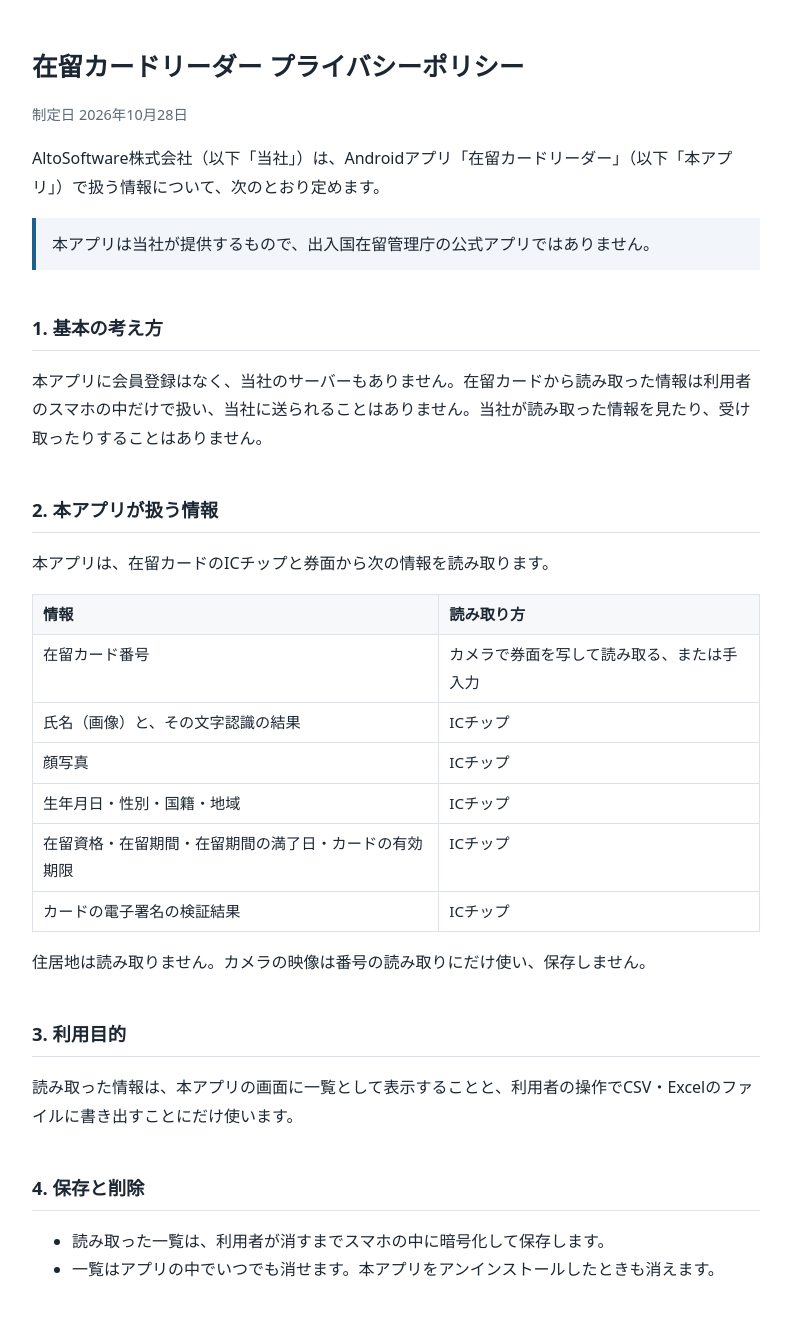
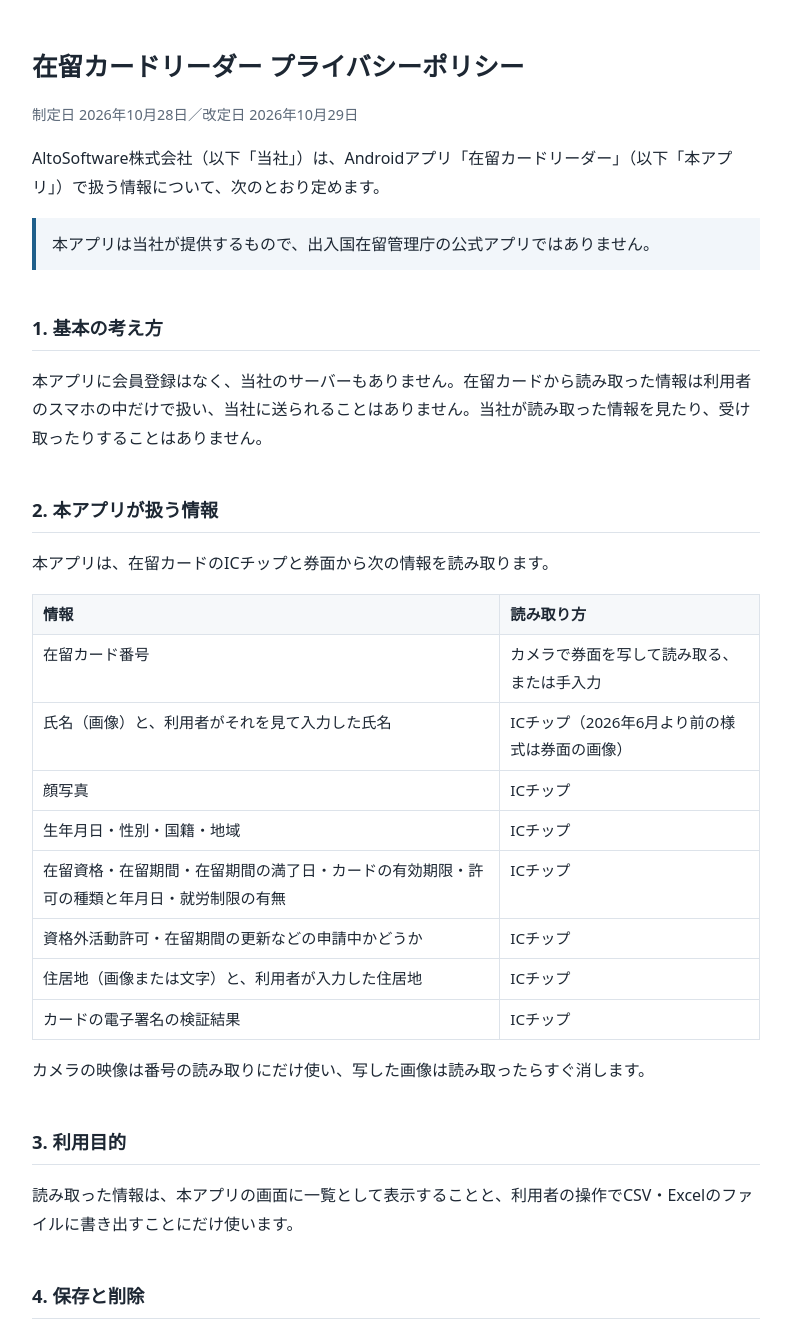
Before and after one commit to AltoSoftwareDev/zairyu-card-reader-site, a plain HTML site: page privacy.html in a window 1280 px wide. Shown: the top 1322 px of the page, without its empty margins (244-1035 px from the left). Drawn offline with Linux system fonts and the light colour scheme.

Commit message:
プライバシーポリシーを今のアプリに合わせる（住居地・資格外活動許可・申請中を読む。氏名は文字認識せず入力）
Co-Authored-By: Claude Opus 5.5 <noreply@anthropic.com>

```diff
--- a/privacy.html
+++ b/privacy.html
@@ -9,7 +9,7 @@
 <body>
 <main>
 <h1>在留カードリーダー プライバシーポリシー</h1>
-<p class="meta">制定日 2026年10月28日</p>
+<p class="meta">制定日 2026年10月28日／改定日 2026年10月29日</p>
 
 <p>AltoSoftware株式会社（以下「当社」）は、Androidアプリ「在留カードリーダー」（以下「本アプリ」）で扱う情報について、次のとおり定めます。</p>
 <p class="notice">本アプリは当社が提供するもので、出入国在留管理庁の公式アプリではありません。</p>
@@ -22,13 +22,15 @@
 <table>
 <tr><th>情報</th><th>読み取り方</th></tr>
 <tr><td>在留カード番号</td><td>カメラで券面を写して読み取る、または手入力</td></tr>
-<tr><td>氏名（画像）と、その文字認識の結果</td><td>ICチップ</td></tr>
+<tr><td>氏名（画像）と、利用者がそれを見て入力した氏名</td><td>ICチップ（2026年6月より前の様式は券面の画像）</td></tr>
 <tr><td>顔写真</td><td>ICチップ</td></tr>
 <tr><td>生年月日・性別・国籍・地域</td><td>ICチップ</td></tr>
-<tr><td>在留資格・在留期間・在留期間の満了日・カードの有効期限</td><td>ICチップ</td></tr>
+<tr><td>在留資格・在留期間・在留期間の満了日・カードの有効期限・許可の種類と年月日・就労制限の有無</td><td>ICチップ</td></tr>
+<tr><td>資格外活動許可・在留期間の更新などの申請中かどうか</td><td>ICチップ</td></tr>
+<tr><td>住居地（画像または文字）と、利用者が入力した住居地</td><td>ICチップ</td></tr>
 <tr><td>カードの電子署名の検証結果</td><td>ICチップ</td></tr>
 </table>
-<p>住居地は読み取りません。カメラの映像は番号の読み取りにだけ使い、保存しません。</p>
+<p>カメラの映像は番号の読み取りにだけ使い、写した画像は読み取ったらすぐ消します。</p>
 
 <h2>3. 利用目的</h2>
 <p>読み取った情報は、本アプリの画面に一覧として表示することと、利用者の操作でCSV・Excelのファイルに書き出すことにだけ使います。</p>
```
